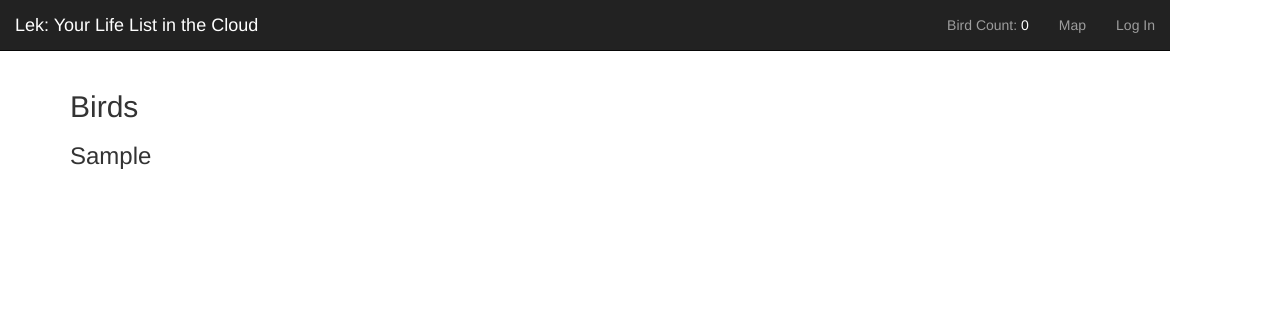
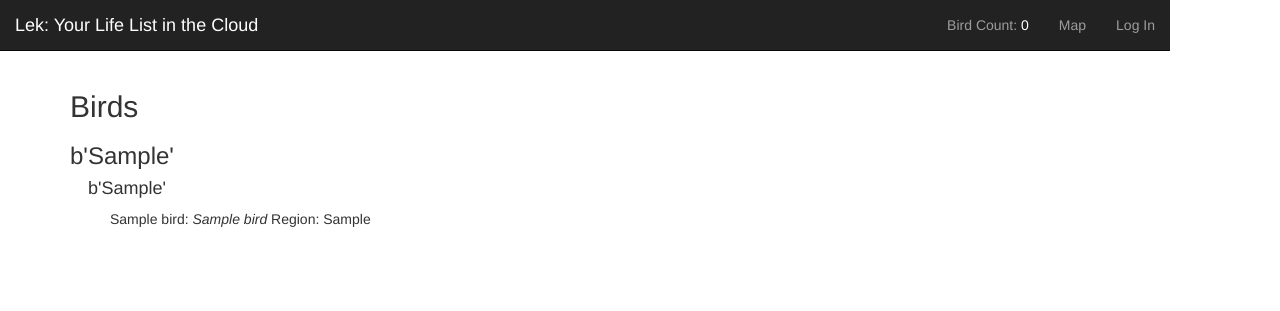
Before and after one commit to dovekie/final_project, a Flask app: page / in a window 1280 px wide. Shown: the top 311 px of the page. Run offline with Flask 2, Linux system fonts and the light colour scheme; tables that the repository leaves empty hold one stand-in row (values such as "Sample post"); data that the repository does not hold is empty; some libraries are stand-ins or nearby versions.

Commit message:
major optimization finished

```diff
--- a/searchbirds.py
+++ b/searchbirds.py
@@ -1,14 +1,11 @@
 from model import User, Bird, Observation, connect_to_db, db
+import pprint
 
 def birdsearch(this_user_id = None, bird_limit = "all", spuh = "all", order="all", family = "all", region = "all", other=None):
 	"""
-	I take parameters from the server and return lists, lists of tuples, and lists of objects
-
-	I should be changed so I return a complex dictionary, like this:
-	order { familya{bird1, bird2}, familyb{bird4, bird5}}
+	I take parameters from the server and return a list of orders and a dictionary like so:
+	dict = {order: {family_1: {birdA: {bird: data}, birdB: {bird: data}}}}
 	"""
-
-
 
 	q = Bird.query
 
@@ -55,34 +52,37 @@
 
 	# get a list of bird objects
 	birds = q.all()
-	# print "birds? ", type(birds),
-	# try:
-	# 	print birds[0]
-	# except IndexError:
-	# 	print "no birds."
+
+	# get a list of family objects
+	families_objects = q.group_by(Bird.family).all()
 
 	# get a list of order objects
 	orders_objects = q.group_by(Bird.order).all()
 
 	# generate a list of orders
-	orders_list = []
-	for order in orders_objects:
-		unicode_order = order.order
-		ascii_order = unicode_order.encode('ascii', 'ignore')
-		orders_list.append(order.order)
+	orders_list = [order.order.encode('ascii', 'ignore') for order in orders_objects]
 
-	# get a list of family objects
-	families_objects = q.group_by(Bird.family).all()
+	# begin the big dictionary of birds
+	birds_dict = {order: {} for order in orders_list}
 
-	# generate a list of (family, order) tuples
-	families = []
+	# add families to the big dictionary of birds
 	for family in families_objects:
-		unicode_order = family.order
-		unicode_family = family.family
-		ascii_order = unicode_order.encode('ascii', 'ignore')
-		ascii_family = unicode_family.encode('ascii', 'ignore')
-		families.append((ascii_family, ascii_order))
+		birds_dict[family.order.encode('ascii', 'ignore')][family.family.encode('ascii', 'ignore')] = {}
 
-	return {"orders" : orders_list,
-			"families": families,
-			"birds" : birds}
+	#add birds to the big dictionary of birds
+	for bird in birds:
+		birds_dict[bird.order.encode('ascii', 'ignore')][bird.family.encode('ascii', 'ignore')][bird.taxon_id.encode('ascii', 'ignore')] = {'order': bird.order.encode('ascii', 'ignore'),
+																												  'family': bird.family.encode('ascii', 'ignore'),
+																												  'sci_name': bird.sci_name,
+																												  'common_name': bird.common_name,
+																												  'region': bird.region}
+
+	# FOR FUTURE REFERENCE:
+	# for order in orders_list:
+	# 	for family in birds_dict[order].keys():
+	# 		print ">>>", family
+	# 		for bird in birds_dict[order][family].keys():
+	# 			print ">>> >>>", bird
+
+	return {"birds_dict": birds_dict,
+			"orders" : orders_list}
--- a/server.py
+++ b/server.py
@@ -128,7 +128,7 @@
     else:                                                               # otherwise, show the generic page
         bird_dict = birdsearch()
 
-    return render_template("homepage.html", orders=bird_dict["orders"], families = bird_dict["families"], birds=bird_dict["birds"])
+    return render_template("homepage.html", birds_nest=bird_dict["birds_dict"], orders=bird_dict["orders"])
 
 @app.route('/mark_user_birds', methods=["GET"])
 def mark_birds():
@@ -152,16 +152,16 @@
 @app.route('/birdcount', methods=["GET"])
 def birdcount():
     """
-    If a logged-in user loads the home page, call birdsearch with the user's ID and "my_birds"
+    If a logged-in user loads the home page, query the database for the total number of rows
+    in the observation table with that user's ID on them.
 
-    Then count the number of items in the dictionary returned.
+    Return the number of rows as a string for AJAX
     """
 
     this_user_id = session.get('user_id')
 
     if this_user_id:
-        birds_dict = birdsearch(this_user_id = this_user_id, bird_limit = "my_birds")       # ask birdsearch for all the birds seen by a user
-        count = len(birds_dict["birds"])                                                    # get the length of the list of bird objects
+        count = Observation.query.filter_by(user_id = this_user_id).count()
 
         return str(count)
     else:
@@ -183,7 +183,7 @@
 
     regions = REGION_CODES                                                  # get the REGION dictionary
 
-    return render_template("search.html", orders=bird_dict["orders"], families = bird_dict["families"], regions=regions, spuh=spuh)
+    return render_template("search.html", orders=bird_dict["orders"], birds_nest = bird_dict["birds_dict"], regions=regions, spuh=spuh)
 
 @app.route('/search', methods=["POST"])
 def search_results():
@@ -214,7 +214,7 @@
 
 
     # use the birdsearch dictionary to render the home page
-    return render_template("homepage.html", orders=bird_dict["orders"], families = bird_dict["families"], birds=bird_dict["birds"])
+    return render_template("homepage.html", birds_nest=bird_dict["birds_dict"], orders=bird_dict["orders"])
 
 @app.route('/add_search', methods=["POST"])
 def add_search():
--- a/static/birdscript.js
+++ b/static/birdscript.js
@@ -107,7 +107,12 @@
 	});
 });
 
+$( document ).ready( function() {
+	$(".delete_save_search").click( function() {
+		console.log("deleting! jk not really");
+	});
 
+});
 // omg map
 
 // var map;
--- a/templates/homepage.html
+++ b/templates/homepage.html
@@ -8,29 +8,25 @@
 
 <h2>Birds</h2>
 
-{% if birds == [] %}
+{% if birds_nest == {} %}
 <h3>No birds found. <a href="/search">Search again?</a></h3>
 {% else %}
 
 	{% for order in orders %}
 		<h3 class="taxon_order" id="{{order}}">{{ order }}</h3>
-		{% for family in families %}
-			{% if family[1] == order %}
-			<h4 class="taxon_family" id="{{family[0]}}">{{family[0]}}</h4>
+		{% for family in birds_nest[order].keys() %}
+			<h4 class="taxon_family" id="{{family}}">{{family}}</h4>
 				<ul>
-					{% for bird in birds %}
-						{% if bird.family == family[0] %}
+					{% for bird in birds_nest[order][family].keys() %}
 							<li class="taxon_species">
-								<p class="species_span" id="{{bird.taxon_id}}">
-									<span class="common_name_span">{{ bird.common_name }}</span>:
-									<span class="sci_name_span">{{ bird.sci_name }}</span>
-									Region: <span class="region_span">{{ bird.region }}</span>
+								<p class="species_span" id="{{bird}}">
+									<span class="common_name_span">{{ birds_nest[order][family][bird]['common_name'] }}</span>:
+									<span class="sci_name_span">{{ birds_nest[order][family][bird]['sci_name'] }}</span>
+									Region: <span class="region_span">{{ birds_nest[order][family][bird]['region'] }}</span>
 								</p>
 							</li>
-						{% endif %}
 					{% endfor %}
 				</ul>
-			{% endif %}
 		{% endfor %}
 
 	{% endfor %}
--- a/templates/saved_searches.html
+++ b/templates/saved_searches.html
@@ -2,7 +2,7 @@
 
 {% block body %}
 	{% for this_search in search_list %}
-		<div id="{{this_search}}">
+		<div class="saved_search">
 		{% for key, value in this_search.iteritems() %}
 				<form action="/search" class="form_saved" method="POST">
 					<input hidden name="{{key}}", value="{{value}}">
@@ -34,9 +34,9 @@
 				<input type="submit" value="Run this search">
 			</form>
 			<br>
-			<label>
 				<input type="submit" class="default_set_button" value="Make this your default">
-			</label>
+			<br>
+				<input type="submit" class="delete_save_search" value="Delete this search">
 			<br>
 		</div>
 	{% endfor %}
--- a/templates/search.html
+++ b/templates/search.html
@@ -33,8 +33,10 @@
   	<label>Select a family:
   		<select name="select_family">
         <option value="all" selected="selected"></option>
-	  		{% for family in families %}
-	  	  	<option value="{{family[0]}}">{{family[0]}}</option>
+	  		{% for order in birds_nest.keys() %}
+          {% for family in birds_nest[order].keys() %}
+	  	  	<option value="{{family}}">{{family}}</option>
+          {% endfor %}
 	  		{% endfor %}
   		</select>
  	</label>
```
